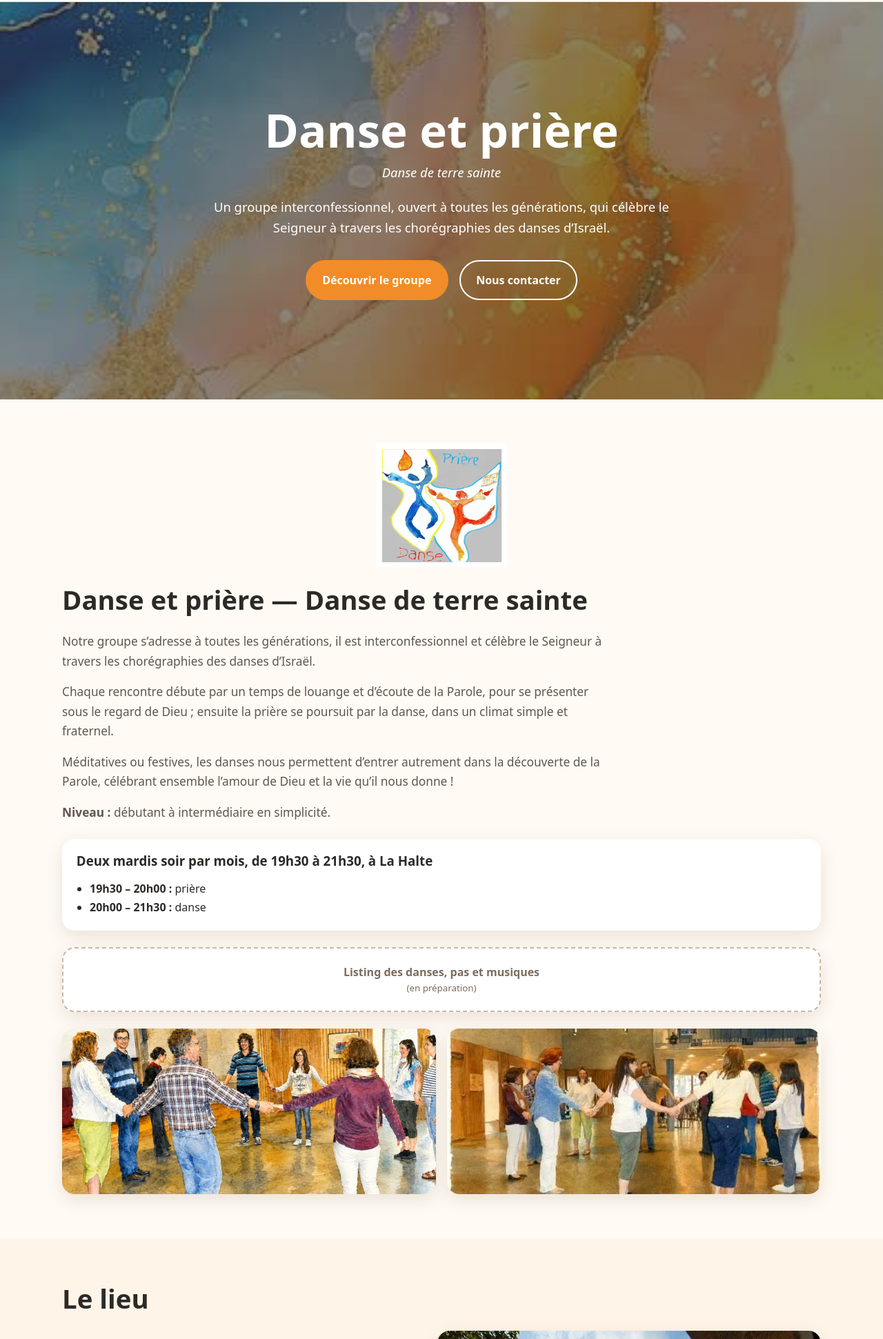
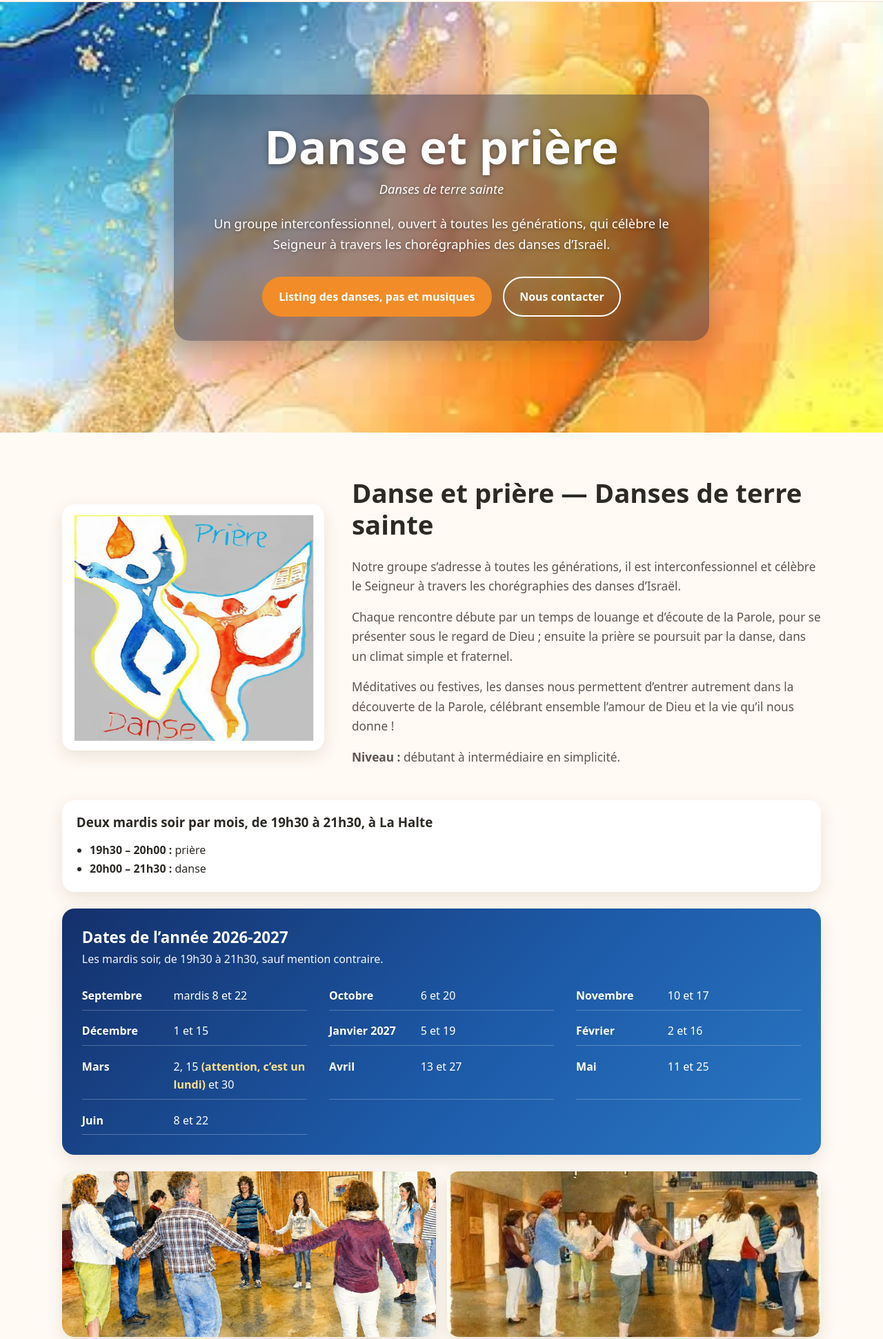
Before and after one commit to Nico150981/danse-et-priere, a plain HTML site: page index.html in a window 1280 px wide. Shown: the part 56-1997 px from the top of the page at 69% size. Drawn offline with Linux system fonts and the light colour scheme.

Commit message:
Add files via upload

```diff
--- a/index.html
+++ b/index.html
@@ -3,14 +3,14 @@
 <head>
 <meta charset="UTF-8">
 <meta name="viewport" content="width=device-width, initial-scale=1.0">
-<title>Danse et prière — Danse de terre sainte | La Halte Vaise, Lyon 9</title>
+<title>Danse et prière — Danses de terre sainte | La Halte Vaise, Lyon 9</title>
 <meta name="description" content="Groupe interconfessionnel de danse et prière à Lyon 9 (Vaise) : danses d’Israël, louange et prières à La Halte Vaise, deux mardis soir par mois. Toutes générations.">
-<meta name="keywords" content="danses d’Israël, danse louange, louange, prières, La Halte Vaise, danse et prière, danse de terre sainte, Lyon 9, Vaise">
+<meta name="keywords" content="danses d’Israël, danse louange, louange, prières, La Halte Vaise, danse et prière, danses de terre sainte, Lyon 9, Vaise">
 <meta name="robots" content="index, follow, max-snippet:-1, max-image-preview:large">
 
-<!-- ⚠️ Remplace VOTRE-URL par l'adresse réelle du site une fois publié -->
+<!-- ⚠️ Remplace VOTRE-URL par l'adresse réelle du site (4 endroits : canonical, og:url, og:image, JSON-LD) -->
 <link rel="canonical" href="https://VOTRE-URL/">
-<meta property="og:title" content="Danse et prière — Danse de terre sainte">
+<meta property="og:title" content="Danse et prière — Danses de terre sainte">
 <meta property="og:description" content="Danses d’Israël, louange et prière à La Halte Vaise (Lyon 9).">
 <meta property="og:type" content="website">
 <meta property="og:url" content="https://VOTRE-URL/">
@@ -22,7 +22,7 @@
 {
   "@context": "https://schema.org",
   "@type": "PerformingGroup",
-  "name": "Danse et prière — Danse de terre sainte",
+  "name": "Danse et prière — Danses de terre sainte",
   "description": "Groupe interconfessionnel de danse et prière à Lyon 9, ouvert à toutes les générations : louange, écoute de la Parole et danses d’Israël à La Halte Vaise.",
   "url": "https://VOTRE-URL/",
   "email": "nicolaschochod@orange.fr",
@@ -55,19 +55,24 @@ h2{font-size:clamp(1.6rem,3.5vw,2.4rem);margin-bottom:1.5rem}
 p{margin:0 0 1rem}
 section[id]{scroll-margin-top:70px}
 
+/* En-tête */
 header{position:sticky;top:0;z-index:50;display:flex;flex-wrap:wrap;align-items:center;justify-content:space-between;gap:1rem;padding:1rem 2rem;background:rgba(255,250,244,.96);border-bottom:1px solid rgba(194,94,0,.15)}
 .logo{font-weight:800;color:var(--fonce);text-decoration:none}
 nav{display:flex;flex-wrap:wrap;gap:1rem}
 nav a{color:var(--texte);text-decoration:none;font-weight:600;font-size:.95rem}
 nav a:hover,nav a:focus{color:var(--accent);text-decoration:underline}
 
-.hero{min-height:72vh;display:flex;align-items:center;justify-content:center;padding:5rem 2rem;text-align:center;color:#fff;
-background:linear-gradient(rgba(45,42,38,.55),rgba(45,42,38,.55)),url("fond_d%27%C3%A9cran_orange.jpg") center/cover}
-.hero h1{color:#fff;margin-bottom:.4rem}
-.sous-titre{font-size:clamp(1.3rem,3vw,1.9rem);font-style:italic;margin-bottom:1.2rem}
-.hero p{max-width:700px;margin-inline:auto;font-size:1.15rem}
+/* Accueil : image de fond SANS voile sombre (couleurs fidèles).
+   Pour une image nette : fichier d'au moins 1920 px de large (idéal 2400 px), JPEG qualité 80-85. */
+.hero{min-height:78vh;display:flex;align-items:center;justify-content:center;padding:4rem 1.5rem;text-align:center;color:#fff;
+background:url("fond_d%27%C3%A9cran_orange.jpg") center/cover no-repeat}
+.hero-box{max-width:860px;padding:2.2rem 2.4rem;border-radius:24px;background:rgba(25,25,50,.42);-webkit-backdrop-filter:blur(6px);backdrop-filter:blur(6px);box-shadow:0 10px 40px rgba(0,0,0,.25)}
+.hero h1{color:#fff;margin-bottom:.4rem;text-shadow:0 2px 8px rgba(0,0,0,.45)}
+.sous-titre{font-size:clamp(1.3rem,3vw,1.9rem);font-style:italic;margin-bottom:1.2rem;text-shadow:0 2px 6px rgba(0,0,0,.4)}
+.hero p{max-width:700px;margin-inline:auto;font-size:1.15rem;text-shadow:0 1px 5px rgba(0,0,0,.4)}
 .actions{display:flex;flex-wrap:wrap;justify-content:center;gap:1rem;margin-top:2rem}
 
+/* Boutons */
 .btn{display:inline-block;padding:.85rem 1.4rem;border-radius:999px;background:var(--orange);color:#fff;text-decoration:none;font-weight:700;border:2px solid var(--orange);transition:transform .2s,background .2s}
 .btn:hover,.btn:focus{transform:translateY(-2px);background:var(--fonce);border-color:var(--fonce)}
 .btn-2{background:transparent;border-color:#fff}
@@ -75,20 +80,35 @@ background:linear-gradient(rgba(45,42,38,.55),rgba(45,42,38,.55)),url("fond_d%27
 .btn-2.sombre{color:var(--accent);border-color:var(--accent)}
 .btn-2.sombre:hover{background:var(--accent);color:#fff}
 
+/* Sections */
 section{padding:4rem 2rem}
 .c{max-width:1100px;margin:0 auto}
 .alt{background:var(--alt)}
 .intro{max-width:800px;color:var(--doux);font-size:1.08rem}
-.logo-groupe{width:190px;height:auto;margin:0 auto 1.5rem}
 
-.horaire,.listing{margin:1.5rem 0;padding:1.3rem;background:#fff;border-radius:var(--r);box-shadow:var(--ombre)}
+/* Logo à côté du texte */
+.presentation{display:flex;flex-wrap:wrap;justify-content:center;align-items:center;gap:2.5rem}
+.logo-groupe{flex:0 1 380px;width:380px;max-width:100%;height:auto;border-radius:var(--r);box-shadow:var(--ombre)}
+.presentation .texte{flex:1 1 380px}
+
+.horaire{margin:2rem 0 1.5rem;padding:1.3rem;background:#fff;border-radius:var(--r);box-shadow:var(--ombre)}
 .horaire ul{margin:.5rem 0 0;padding-left:1.2rem}
-.listing{border:2px dashed #c9b8a6;text-align:center;color:#7b6c5e;font-weight:700}
-.listing small{display:block;font-weight:400}
 
+/* Encadré bleu dégradé : dates de l'année */
+.dates-bloc{margin:1.5rem 0;padding:1.8rem;border-radius:var(--r);color:#fff;box-shadow:var(--ombre);
+background:linear-gradient(135deg,#14306b 0%,#1d5aa8 55%,#2a78c4 100%)}
+.dates-bloc h3{color:#fff;font-size:1.4rem;margin-bottom:.3rem}
+.dates-bloc .rappel{margin-bottom:1.2rem;opacity:.95}
+.dates-bloc ul{list-style:none;margin:0;padding:0;display:grid;grid-template-columns:repeat(auto-fit,minmax(280px,1fr));gap:.6rem 2rem}
+.dates-bloc li{display:flex;gap:.8rem;padding:.45rem 0;border-bottom:1px solid rgba(255,255,255,.25)}
+.dates-bloc li strong{flex:0 0 7.5rem}
+.dates-bloc .attention{font-weight:700;color:#ffe08a}
+
+/* Mise en page texte + image */
 .avec-image{display:flex;flex-wrap:wrap;align-items:center;gap:2rem}
-.avec-image .texte{flex:1 1 360px}
+.avec-image .texte{flex:1 1 300px}
 .avec-image img{flex:0 1 420px;width:100%;border-radius:var(--r);box-shadow:var(--ombre);object-fit:cover}
+.avec-image.grand img{flex:1 1 480px;max-width:640px}
 
 .photos{display:grid;grid-template-columns:repeat(auto-fit,minmax(220px,1fr));gap:1rem;margin-top:1.5rem}
 .photos img{width:100%;height:240px;object-fit:cover;border-radius:var(--r);box-shadow:var(--ombre)}
@@ -96,9 +116,10 @@ section{padding:4rem 2rem}
 .carte{margin-top:1.5rem;border-radius:var(--r);overflow:hidden;box-shadow:var(--ombre)}
 .carte iframe{width:100%;height:400px;border:0;display:block}
 
-.contacts{display:grid;grid-template-columns:repeat(auto-fit,minmax(260px,1fr));gap:1.2rem;margin-top:1.5rem}
-.carte-contact{background:#fff;border-radius:var(--r);padding:1.4rem;box-shadow:var(--ombre);text-align:center}
-.carte-contact img{width:130px;height:130px;object-fit:cover;border-radius:50%;margin:0 auto 1rem;border:4px solid var(--clair)}
+/* Contact : portraits agrandis */
+.contacts{display:grid;grid-template-columns:repeat(auto-fit,minmax(280px,1fr));gap:1.5rem;margin-top:1.5rem}
+.carte-contact{background:#fff;border-radius:var(--r);padding:1.6rem;box-shadow:var(--ombre);text-align:center}
+.carte-contact img{width:260px;height:260px;max-width:100%;object-fit:cover;object-position:center 20%;border-radius:50%;margin:0 auto 1.2rem;border:5px solid var(--clair)}
 .carte-contact a{font-weight:600}
 .liens{display:flex;flex-wrap:wrap;gap:1rem;margin-top:2rem}
 
@@ -106,11 +127,18 @@ footer{padding:2.5rem 2rem;background:#2d2a26;color:#f8eee5;text-align:center;fo
 footer a{color:#ffd7ae}
 footer p{margin:.4rem 0}
 
+/* Téléphone */
 @media(max-width:700px){
  header{padding:.9rem 1rem}
  section{padding:3rem 1.2rem}
- .hero{min-height:62vh;padding:4rem 1.2rem}
+ .hero{min-height:70vh;padding:3rem 1rem}
+ .hero-box{padding:1.6rem 1.2rem}
+ .logo-groupe{flex-basis:100%;width:100%}
  .photos img{height:210px}
+ .dates-bloc{padding:1.3rem}
+ .dates-bloc li{flex-direction:column;gap:0}
+ .dates-bloc li strong{flex-basis:auto}
+ .carte-contact img{width:240px;height:240px}
 }
 @media(prefers-reduced-motion:reduce){html{scroll-behavior:auto}.btn{transition:none}}
 </style>
@@ -130,12 +158,13 @@ footer p{margin:.4rem 0}
 
 <!-- ACCUEIL -->
 <section id="accueil" class="hero" aria-labelledby="titre">
-  <div>
+  <div class="hero-box">
     <h1 id="titre">Danse et prière</h1>
-    <p class="sous-titre">Danse de terre sainte</p>
+    <p class="sous-titre">Danses de terre sainte</p>
     <p>Un groupe interconfessionnel, ouvert à toutes les générations, qui célèbre le Seigneur à travers les chorégraphies des danses d’Israël.</p>
     <div class="actions">
-      <a href="#groupe" class="btn">Découvrir le groupe</a>
+      <!-- ▼ À CHANGER quand le site du listing sera prêt : remplacer href="#groupe" par l'adresse du futur site -->
+      <a href="#groupe" class="btn" id="bouton-listing">Listing des danses, pas et musiques</a>
       <a href="#contact" class="btn btn-2">Nous contacter</a>
     </div>
   </div>
@@ -144,14 +173,18 @@ footer p{margin:.4rem 0}
 <!-- LE GROUPE -->
 <section id="groupe">
   <div class="c">
-    <img src="logo_danse_et_pri%C3%A8re.png" alt="Logo du groupe Danse et prière" class="logo-groupe" width="190" height="190">
-    <h2>Danse et prière — Danse de terre sainte</h2>
 
-    <div class="intro">
-      <p>Notre groupe s’adresse à toutes les générations, il est interconfessionnel et célèbre le Seigneur à travers les chorégraphies des danses d’Israël.</p>
-      <p>Chaque rencontre débute par un temps de louange et d’écoute de la Parole, pour se présenter sous le regard de Dieu ; ensuite la prière se poursuit par la danse, dans un climat simple et fraternel.</p>
-      <p>Méditatives ou festives, les danses nous permettent d’entrer autrement dans la découverte de la Parole, célébrant ensemble l’amour de Dieu et la vie qu’il nous donne !</p>
-      <p><strong>Niveau :</strong> débutant à intermédiaire en simplicité.</p>
+    <div class="presentation">
+      <img src="logo_danse_et_pri%C3%A8re.png" alt="Logo du groupe Danse et prière" class="logo-groupe">
+      <div class="texte">
+        <h2>Danse et prière — Danses de terre sainte</h2>
+        <div class="intro">
+          <p>Notre groupe s’adresse à toutes les générations, il est interconfessionnel et célèbre le Seigneur à travers les chorégraphies des danses d’Israël.</p>
+          <p>Chaque rencontre débute par un temps de louange et d’écoute de la Parole, pour se présenter sous le regard de Dieu ; ensuite la prière se poursuit par la danse, dans un climat simple et fraternel.</p>
+          <p>Méditatives ou festives, les danses nous permettent d’entrer autrement dans la découverte de la Parole, célébrant ensemble l’amour de Dieu et la vie qu’il nous donne !</p>
+          <p><strong>Niveau :</strong> débutant à intermédiaire en simplicité.</p>
+        </div>
+      </div>
     </div>
 
     <div class="horaire">
@@ -162,10 +195,27 @@ footer p{margin:.4rem 0}
       </ul>
     </div>
 
-    <!-- Quand le listing sera prêt : remplacer le <div> par <a href="lien-du-listing"> -->
-    <div class="listing" aria-disabled="true">
-      Listing des danses, pas et musiques
-      <small>(en préparation)</small>
+    <!-- ═══════════════════════════════════════════════════════════
+         DATES DE L'ANNÉE — À MODIFIER CHAQUE ANNÉE
+         1) Change l'année dans le titre ci-dessous
+         2) Change simplement les jours dans chaque ligne <li>
+         (pour ajouter un mois : copie une ligne <li>…</li> entière)
+         ═══════════════════════════════════════════════════════════ -->
+    <div class="dates-bloc">
+      <h3>Dates de l’année 2026-2027</h3>
+      <p class="rappel">Les mardis soir, de 19h30 à 21h30, sauf mention contraire.</p>
+      <ul>
+        <li><strong>Septembre</strong> <span>mardis 8 et 22</span></li>
+        <li><strong>Octobre</strong> <span>6 et 20</span></li>
+        <li><strong>Novembre</strong> <span>10 et 17</span></li>
+        <li><strong>Décembre</strong> <span>1 et 15</span></li>
+        <li><strong>Janvier 2027</strong> <span>5 et 19</span></li>
+        <li><strong>Février</strong> <span>2 et 16</span></li>
+        <li><strong>Mars</strong> <span>2, 15 <span class="attention">(attention, c’est un lundi)</span> et 30</span></li>
+        <li><strong>Avril</strong> <span>13 et 27</span></li>
+        <li><strong>Mai</strong> <span>11 et 25</span></li>
+        <li><strong>Juin</strong> <span>8 et 22</span></li>
+      </ul>
     </div>
 
     <div class="photos">
@@ -202,7 +252,7 @@ footer p{margin:.4rem 0}
 <!-- LA HALTE VAISE -->
 <section id="halte">
   <div class="c">
-    <h2>La salle La Halte Vaise</h2>
+    <h2>La salle La Halte Vaise où nous dansons et prions</h2>
     <p class="intro">Un espace associatif et culturel qui invite les habitants à partager des moments conviviaux, des ateliers, des jeux de société et des animations (ouverte notamment le mercredi et le samedi selon les créneaux).</p>
     <div class="photos">
       <img src="La_Halte_1.jpg" alt="La Halte Vaise, photo 1" loading="lazy">
@@ -217,7 +267,7 @@ footer p{margin:.4rem 0}
 <section id="paroisse" class="alt">
   <div class="c">
     <h2>La Paroisse Saint-Gabriel de Vaise</h2>
-    <div class="avec-image">
+    <div class="avec-image grand">
       <div class="texte">
         <p>Notre groupe fait partie de la Paroisse Saint-Gabriel de Vaise.</p>
         <p><a class="btn" href="https://www.paroissedevaise.fr/" target="_blank" rel="noopener noreferrer">Site de la paroisse de Vaise</a></p>
@@ -254,7 +304,7 @@ footer p{margin:.4rem 0}
 </section>
 
 <footer>
-  <p>© 2026 Danse et prière — Danse de terre sainte · La Halte Vaise, Lyon 9</p>
+  <p>© 2026 Danse et prière — Danses de terre sainte · La Halte Vaise, Lyon 9</p>
   <p>
     <a href="https://www.paroissedevaise.fr/" target="_blank" rel="noopener noreferrer">Paroisse Saint-Gabriel de Vaise</a> ·
     <a href="https://www.facebook.com/profile.php?id=100064422923143" target="_blank" rel="noopener noreferrer">Facebook</a>
```
